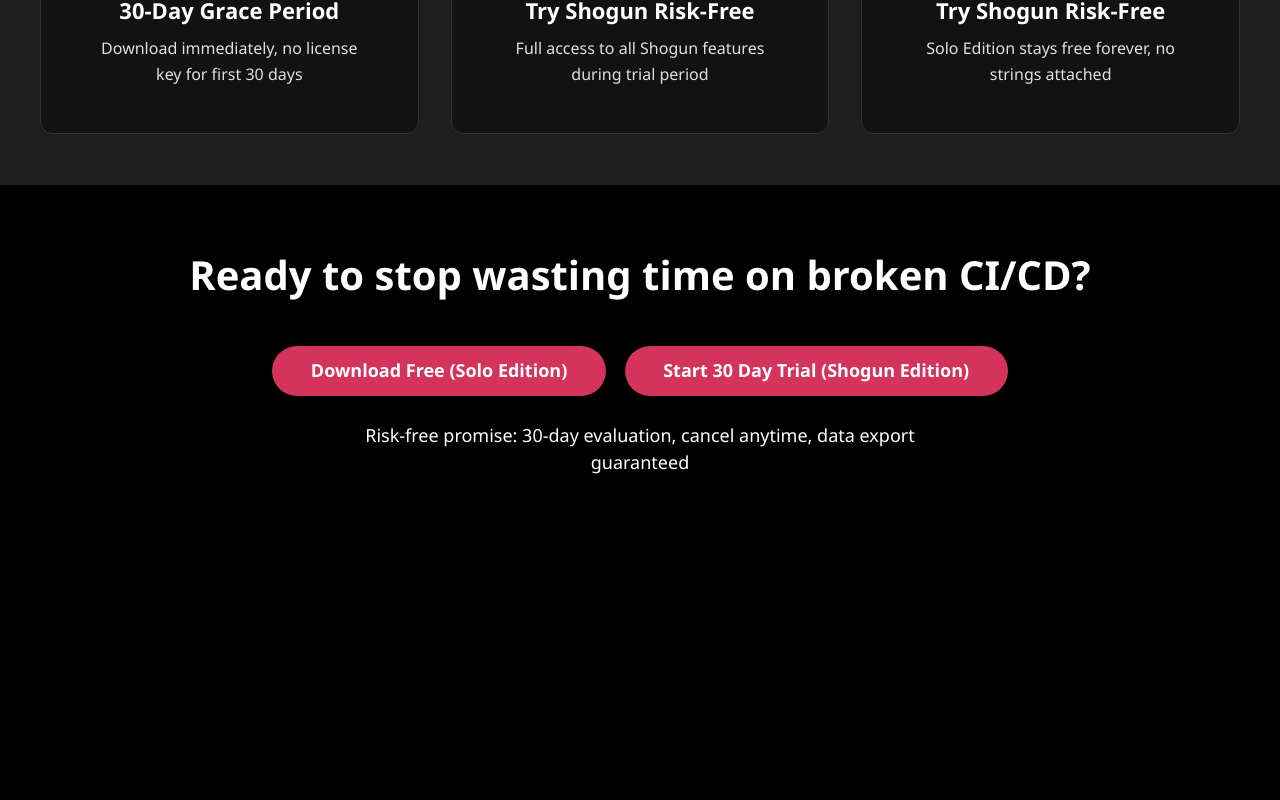
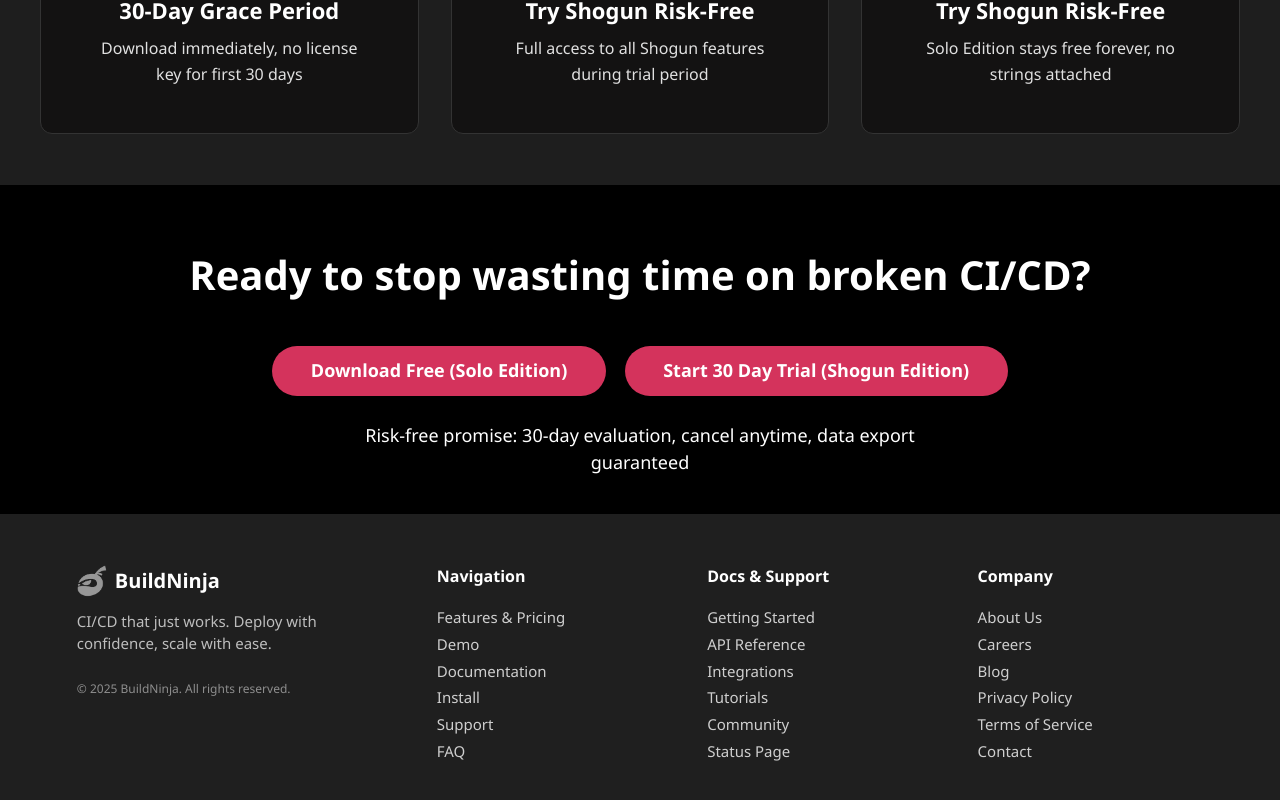
Before and after one commit to chiragbitoni/buildninja-website, a Next.js app: page /Pricing in a window 1280 px wide. Shown: the part 2753-3553 px from the top of the page. Before the commit the page ends 3267 px from the top, so only its background shows below. Built offline with nearby package versions, Linux system fonts and the light colour scheme; no server answers.

Commit message:
Added footer

```diff
--- a/src/app/components/Features/Sections/Hero/Hero.css
+++ b/src/app/components/Features/Sections/Hero/Hero.css
@@ -14,8 +14,8 @@
     position: relative;
     overflow: hidden;
     background-color: #000000;
-    background: url('/resources/Home/heroBG.png') center center / cover no-repeat;
-    background-attachment: fixed;
+    background: url('/resources/GenericHeroBG.png') center center / cover no-repeat;
+    /* background-attachment: fixed; */
 }
 
 .featuresHeroSection::before {
--- /dev/null
+++ b/src/app/components/Footer/Footer.css
@@ -0,0 +1,205 @@
+/* =========================
+   1️⃣ BASE — Mobile First
+========================= */
+*,
+*::before,
+*::after {
+  box-sizing: border-box;
+}
+
+.footerContainer {
+  background-color: #1f1f1f;
+  color: #cfcfcf;
+  padding: 6vw 4vw; /* tighter mobile padding */
+  font-family: "Segoe UI", Arial, sans-serif;
+  line-height: 1.45;
+}
+
+/* center content and prevent touching edges */
+.footerWrapper {
+  max-width: 1200px;
+  margin: 0 auto;
+}
+
+/* main content stacks vertically on mobile */
+.footerContent {
+  display: flex;
+  flex-direction: column;
+  gap: 2.2rem;
+}
+
+/* BRAND */
+.footerBrand {
+  display: flex;
+  flex-direction: column;
+  gap: 0.8rem;
+  align-items: flex-start;
+}
+
+.footerLogoContainer{
+    display: flex;
+    align-items: center;
+    gap: 0.5rem;
+}
+
+.footerLogo {
+  width: 30px;
+  height: 30px;
+  /* background-color: #f4f4f4; */
+  border-radius: 6px;
+  flex-shrink: 0;
+}
+
+/* Name + desc in one block for small screens */
+.footerTitle {
+  color: #ffffff;
+  font-size: 18px;
+  font-weight: 600;
+  margin: 0;
+}
+
+.footerDesc {
+  color: #bdbdbd;
+  font-size: 13px;
+  margin: 0.2rem 0 0;
+  max-width: 100%;
+  /* allow text to wrap safely on small screens */
+  word-break: break-word;
+}
+
+/* copyright smaller and muted */
+.footerCopy {
+  margin-top: 0.8rem;
+  color: #8e8e8e;
+  font-size: 12px;
+}
+
+/* LINKS — stacked full-width on mobile */
+.footerLinksContainer {
+  display: grid;
+  grid-template-columns: 1fr; /* single column on mobile */
+  gap: 1.4rem;
+  width: 100%;
+}
+
+/* each column becomes a card-like vertical block on mobile */
+.footerColumn {
+  display: flex;
+  flex-direction: column;
+  gap: 0.6rem;
+}
+
+.footerHeading {
+  font-size: 15px;
+  color: #ffffff;
+  font-weight: 600;
+  margin: 0 0 0.3rem 0;
+}
+
+.footerList {
+  list-style: none;
+  padding: 0;
+  margin: 0;
+}
+
+.footerListItem {
+  margin: 0.22rem 0;
+}
+
+.footerLink {
+  color: #cfcfcf;
+  text-decoration: none;
+  font-size: 14px;
+  display: inline-block;
+  transition: color 0.15s ease, transform 0.15s ease;
+}
+
+/* subtle hover focus styles */
+.footerLink:hover,
+.footerLink:focus {
+  color: #ffffff;
+  transform: translateX(2px);
+  outline: none;
+}
+
+/* Prevent horizontal scroll on very small screens */
+html, body {
+  -webkit-text-size-adjust: 100%;
+  overflow-x: hidden;
+}
+
+/* =========================
+   2️⃣ Small Tablet / Landscape Mobile (≥600px)
+========================= */
+@media (min-width: 600px) {
+  .footerContainer {
+    padding: 5vw 5vw;
+  }
+
+  /* links become two columns */
+  .footerLinksContainer {
+    grid-template-columns: repeat(2, minmax(0, 1fr));
+    gap: 2rem;
+  }
+
+  .footerTitle {
+    font-size: 19px;
+  }
+
+  .footerDesc {
+    font-size: 14px;
+    max-width: 320px;
+  }
+}
+
+/* =========================
+   3️⃣ Tablet / Small Desktop (≥768px)
+========================= */
+@media (min-width: 768px) {
+  .footerContent {
+    flex-direction: row;
+    align-items: flex-start;
+    gap: 2.5rem;
+  }
+
+  .footerBrand {
+    flex: 0 0 320px; /* fixed-ish left column */
+  }
+
+  /* links now 3 columns to match design */
+  .footerLinksContainer {
+    display: grid;
+    grid-template-columns: repeat(3, minmax(0, 1fr));
+    gap: 2.8rem;
+    align-items: start;
+  }
+}
+
+/* =========================
+   4️⃣ Desktop (≥1024px)
+========================= */
+@media (min-width: 1024px) {
+  .footerContainer {
+    padding: 4vw 6vw;
+  }
+
+  .footerTitle {
+    font-size: 20px;
+  }
+
+  .footerDesc {
+    font-size: 15px;
+  }
+
+  .footerHeading {
+    font-size: 16px;
+  }
+
+  .footerLink {
+    font-size: 15px;
+  }
+
+  .footerBrand {
+    padding-right: 1.2rem;
+  }
+}
--- /dev/null
+++ b/src/app/components/Footer/Footer.jsx
@@ -0,0 +1,85 @@
+import "./Footer.css";
+
+const footerText = {
+    company: {
+        name: "BuildNinja",
+        description:
+            "CI/CD that just works. Deploy with confidence, scale with ease.",
+        copyright: "© 2025 BuildNinja. All rights reserved.",
+    },
+    sections: [
+        {
+            title: "Navigation",
+            links: [
+                "Features & Pricing",
+                "Demo",
+                "Documentation",
+                "Install",
+                "Support",
+                "FAQ",
+            ],
+        },
+        {
+            title: "Docs & Support",
+            links: [
+                "Getting Started",
+                "API Reference",
+                "Integrations",
+                "Tutorials",
+                "Community",
+                "Status Page",
+            ],
+        },
+        {
+            title: "Company",
+            links: [
+                "About Us",
+                "Careers",
+                "Blog",
+                "Privacy Policy",
+                "Terms of Service",
+                "Contact",
+            ],
+        },
+    ],
+};
+
+export default function Footer() {
+    return (
+        <footer className="footerContainer">
+            <div className="footerWrapper">
+                <div className="footerContent">
+                    {/* Left Section */}
+                    <div className="footerBrand">
+                        <div className="footerLogoContainer">
+                            <div className="footerLogo"> <img src="resources/Favicon/faviconWhite.png" alt="BuildNinja Logo" /></div>
+                            <h3 className="footerTitle">{footerText.company.name}</h3>
+                        </div>
+                        <div>
+                            <p className="footerDesc">{footerText.company.description}</p>
+                        </div>
+                        <p className="footerCopy">{footerText.company.copyright}</p>
+                    </div>
+
+                    {/* Links Sections */}
+                    <div className="footerLinksContainer">
+                        {footerText.sections.map((section, idx) => (
+                            <div className="footerColumn" key={idx}>
+                                <h4 className="footerHeading">{section.title}</h4>
+                                <ul className="footerList">
+                                    {section.links.map((link, i) => (
+                                        <li key={i} className="footerListItem">
+                                            <a href="#" className="footerLink">
+                                                {link}
+                                            </a>
+                                        </li>
+                                    ))}
+                                </ul>
+                            </div>
+                        ))}
+                    </div>
+                </div>
+            </div>
+        </footer>
+    );
+}
--- a/src/app/layout.js
+++ b/src/app/layout.js
@@ -4,6 +4,7 @@
 import { ReduxProvider } from "@/redux/ReduxProvider";
 import { paths } from "../../public/static/paths";
 import RegionProvider from "./providers/RegionProvider";
+import Footer from "./components/Footer/Footer";
 
 const geistSans = Geist({
   variable: "--font-geist-sans",
@@ -33,6 +34,7 @@
           <RegionProvider>
             <Navbar />
             <main className="pt-16">{children}</main>
+            <Footer />
           </RegionProvider>
         </ReduxProvider>
       </body>
```
Also changed, not shown: public/resources/Favicon/faviconWhite.png (added).
